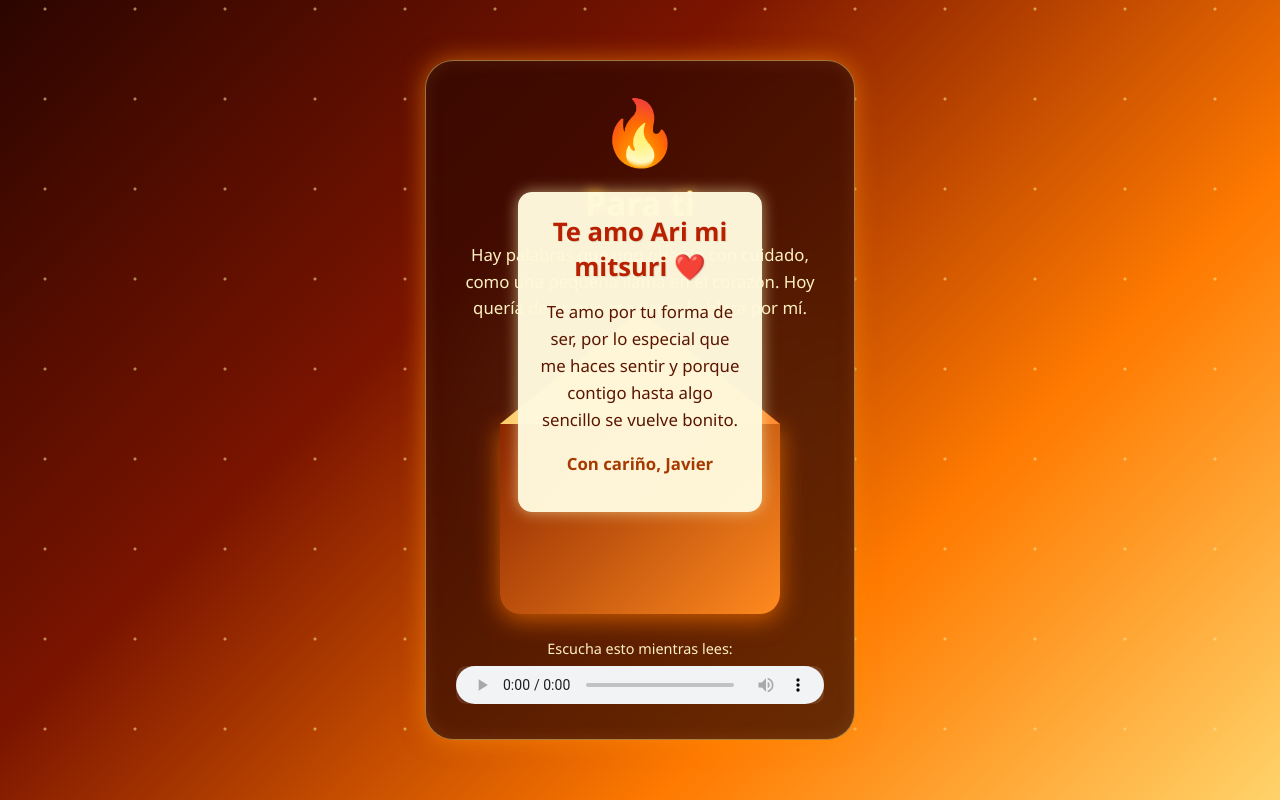
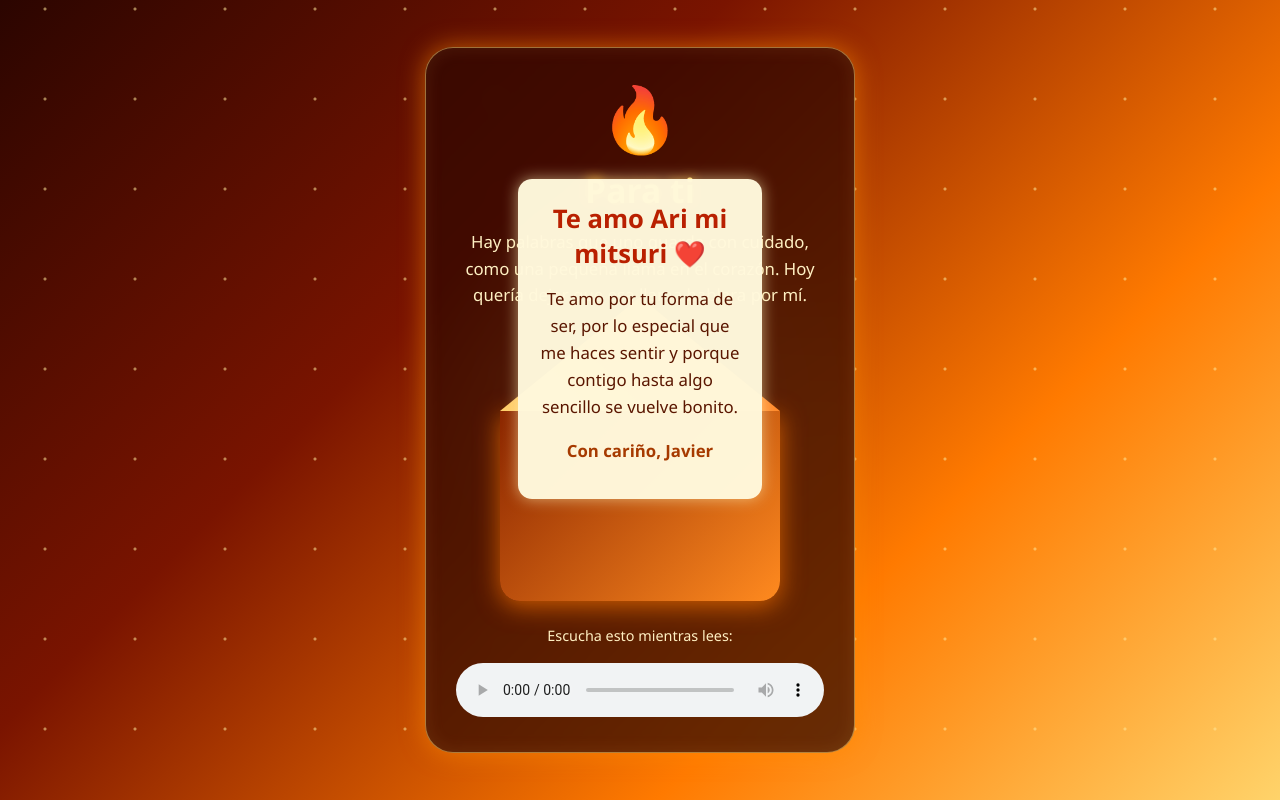
Before and after one commit to JavierGarciaUgarte/Ari-, a plain HTML site: page index.html in a window 1280 px wide. Both pictures are taken after a click on the button "Abrir mensaje". Drawn offline with Linux system fonts and the light colour scheme.

Commit message:
Update index.html

```diff
--- a/index.html
+++ b/index.html
@@ -20,218 +20,332 @@
       justify-content: center;
       align-items: center;
       overflow: hidden;
-      font-family: "Segoe UI", "apple-system", sans-serif;
+      font-family: "Segoe UI", sans-serif;
 
       background:
-        radial-gradient(circle at center, rgba(255, 210, 120, 0.25), transparent 30%),
-        linear-gradient(135deg, #2b0500 0%, #7a1400 35%, #ff7a00 70%, #ffd36a 100%);
+        radial-gradient(circle at center,
+        rgba(255, 210, 120, 0.25),
+        transparent 30%),
+
+        linear-gradient(
+        135deg,
+        #2b0500 0%,
+        #7a1400 35%,
+        #ff7a00 70%,
+        #ffd36a 100%);
     }
 
-    /* EFECTO DE FONDO: BRASAS FLOTANTES */
     body::after {
       content: "";
       position: absolute;
       inset: 0;
-      background-image: radial-gradient(circle, rgba(255, 230, 150, 0.8) 1px, transparent 2px);
+
+      background-image:
+      radial-gradient(circle,
+      rgba(255,230,150,0.8) 1px,
+      transparent 2px);
+
       background-size: 90px 90px;
+
       animation: brasas 10s linear infinite;
+
       opacity: 0.7;
+
       pointer-events: none;
-      z-index: 1;
     }
 
     @keyframes brasas {
-      from { background-position: 0 0; }
-      to { background-position: 0 -500px; }
+
+      from {
+        background-position: 0 0;
       }
 
+      to {
+        background-position: 0 -500px;
+      }
+    }
 
     .carta {
+
       position: relative;
-      z-index: 2; /* Encima del efecto de brasas */
+
+      z-index: 2;
+
       width: min(92vw, 430px);
+
       padding: 30px;
+
       border-radius: 28px;
-      text-align:center;
-      background: rgba(45, 8, 0, 0.72);
-      border: 1px solid rgba(255, 220, 120, 0.5);
-      box-shadow: 0 0 25px rgba(255, 140, 0, 0.6),
-                  inset 0 0 18px rgba(255, 200, 100, 0.1);
+
+      text-align: center;
+
+      background: rgba(45,8,0,0.72);
+
+      border: 1px solid rgba(255,220,120,0.5);
+
+      box-shadow:
+      0 0 25px rgba(255,140,0,0.6),
+      inset 0 0 18px rgba(255,200,100,0.1);
+
       backdrop-filter: blur(8px);
-      transition: opacity 0.5s ease;
     }
 
-    /* ESTILOS DE TEXTO */
     .flama {
+
       font-size: 58px;
+
       margin-bottom: 10px;
+
       animation: latido 1.5s infinite;
     }
 
     @keyframes latido {
-      0%, 100% { transform: scale(1); }
-      50% { transform: scale(1.12); }
+
+      0%,100% {
+        transform: scale(1);
+      }
+
+      50% {
+        transform: scale(1.12);
+      }
     }
 
     h1 {
+
       color: #ffd76d;
+
       font-size: 2.1rem;
+
       margin-bottom: 16px;
+
       text-shadow: 0 0 12px orange;
     }
 
     .intro {
+
       color: #fff0c2;
+
       line-height: 1.6;
+
       margin-bottom: 25px;
+
       font-size: 1.05rem;
     }
 
-    /* BOTÓN INICIAL */
     button {
+
       border: none;
+
       padding: 14px 22px;
+
       border-radius: 999px;
+
       font-size: 1rem;
+
       font-weight: bold;
+
       cursor: pointer;
+
       color: #4b1300;
-      background: linear-gradient(135deg, #fff1a8, #ffb22e, #ff6a00);
-      box-shadow: 0 0 18px rgba(255, 180, 40, 0.7);
+
+      background:
+      linear-gradient(
+      135deg,
+      #fff1a8,
+      #ffb22e,
+      #ff6a00);
+
+      box-shadow:
+      0 0 18px rgba(255,180,40,0.7);
+
       transition: all 0.3s ease;
     }
 
     button:hover {
+
       transform: scale(1.05);
-      box-shadow: 0 0 25px rgba(255, 180, 40, 0.9);
+
+      box-shadow:
+      0 0 25px rgba(255,180,40,0.9);
     }
 
-    /* Clase para ocultar elementos al presionar el botón */
-    .oculto {
+    .sobre-contenedor {
+
       opacity: 0;
-      pointer-events: none;
+
+      display: none;
+
+      position: relative;
+
+      margin-top: 30px;
+
+      z-index: 5;
     }
 
-    /* CONTENEDOR DEL SOBRE - OCULTO INICIALMENTE */
-    .sobre-contenedor {
-      opacity: 0; /* Oculto con opacidad para poder animarlo */
-      display: none; /* También oculto para que no ocupe espacio */
-      position: relative;
-      margin-top: 30px;
-      z-index: 5; /* Asegura que el sobre esté encima de todo */
+    @keyframes aparecerSobre {
+
+      from {
+        opacity: 0;
+        transform: translateY(20px);
       }
 
-    /* Animación para hacer aparecer el sobre */
-    @keyframes aparecerSobre {
-      from { opacity: 0; transform: translateY(20px); }
-      to { opacity: 1; transform: translateY(0); }
+      to {
+        opacity: 1;
+        transform: translateY(0);
+      }
     }
 
-    /* EL SOBRE (CUERPO INFERIOR) */
     .sobre {
+
       position: relative;
+
       width: 280px;
+
       height: 190px;
+
       margin: auto;
-      background: linear-gradient(135deg, #8b2600, #ff8a1f);
+
+      background:
+      linear-gradient(
+      135deg,
+      #8b2600,
+      #ff8a1f);
+
       border-radius: 0 0 20px 20px;
-      box-shadow: 0 5px 25px rgba(255, 120, 0, 0.7);
+
+      box-shadow:
+      0 5px 25px rgba(255,120,0,0.7);
     }
 
-    /* LA TAPA DEL SOBRE (SOLAPA) */
     .tapa {
+
       position: absolute;
+
       width: 100%;
+
       height: 100%;
-      background: linear-gradient(135deg, #ffcf6b, #ff5a00);
-      clip-path: polygon(0 0, 100% 0, 50% 60%);
+
+      background:
+      linear-gradient(
+      135deg,
+      #ffcf6b,
+      #ff5a00);
+
+      clip-path:
+      polygon(
+      0 0,
+      100% 0,
+      50% 60%);
+
       transform-origin: top;
-      transition: transform 1.2s cubic-bezier(0.4, 0, 0.2, 1); /* Curva suave */
-      z-index: 3; /* Encima del papel inicialmente */
+
+      transition:
+      transform 1.2s cubic-bezier(0.4,0,0.2,1);
+
+      z-index: 3;
     }
 
-    /* Estado de la tapa cuando se abre */
     .abrir-tapa .tapa {
+
       transform: rotateX(180deg);
-      clip-path: polygon(0 0, 100% 0, 50% 60%);
-      z-index: 1; /* Pasa detrás del papel al abrirse */
+
+      z-index: 1;
     }
 
-    /* EL PAPEL DENTRO DEL SOBRE */
     .papel {
+
       position: absolute;
+
       left: 18px;
+
       right: 18px;
+
       bottom: 14px;
+
       padding: 22px;
+
       border-radius: 14px;
-      background: rgba(255, 248, 220, 0.98);
+
+      background:
+      rgba(255,248,220,0.98);
+
       color: #5a1600;
-      box-shadow: 0 0 15px rgba(255, 240, 180, 0.6);
-      transform: translateY(35px); /* Posición inicial oculta dentro */
+
+      box-shadow:
+      0 0 15px rgba(255,240,180,0.6);
+
+      transform: translateY(35px);
+
       opacity: 0;
-      transition: all 1.2s 0.6s cubic-bezier(0.4, 0, 0.2, 1); /* Sale con retardo */
-      z-index: 2; /* Detrás de la tapa cerrada, delante al abrirse */
+
+      transition:
+      all 1.2s 0.6s cubic-bezier(0.4,0,0.2,1);
+
+      z-index: 2;
     }
 
-    /* Estado del papel cuando sale */
     .salir-papel .papel {
-      transform: translateY(-88px); /* Sube hasta salir */
+
+      transform: translateY(-88px);
+
       opacity: 1;
     }
 
-    /* CONTENIDO DEL MENSAJE ESCRITO */
     .papel h2 {
+
       color: #b92000;
+
       margin-bottom: 15px;
+
       font-size: 1.6rem;
-      text-shadow: 1px 1px 1px rgba(0,0,0,0.1);
     }
 
     .papel p {
+
       line-height: 1.6;
+
       font-size: 1.05rem;
+
       margin-bottom: 12px;
     }
 
     .firma {
+
       margin-top: 18px;
+
       font-weight: bold;
+
       color: #a63a00;
+
       font-size: 1.1rem;
     }
 
-    /* CONTENEDOR DE LA MÚSICA (VISIBLE) */
     .musica-contenedor {
-      position: relative;
-      z-index: 6; /* Encima de todo */
+
       width: 100%;
+
       margin-top: 25px;
-      display: none; /* Oculto inicialmente */
+
+      display: none;
+
       opacity: 0;
-      transition: opacity 0.5s ease;
     }
 
-    /* Animación para el reproductor */
-    @keyframes aparecerMusica {
-      to { display: block; opacity: 1; }
+    audio {
+
+      width: 100%;
+
+      margin-top: 10px;
+
+      border-radius: 10px;
     }
-
-    /* ESTILO DEL REPRODUCTOR AUDIO */
-    audio {
-      width: 100%;
-      height: 38px;
-      border-radius: 10px;
-      background-color: rgba(255, 255, 255, 0.1); /* Fondo sutil para móvil */
-    }
-
 
   </style>
 </head>
 
 <body>
 
-  <main class="carta" id="introCarta">
+  <main class="carta">
 
     <div class="flama">🔥</div>
 
@@ -243,36 +357,70 @@
       Hoy quería dejar que esa llama hablara por mí.
     </p>
 
-    <!-- Botón que inicia la animación y hace visible el reproductor -->
-    <button id="btnAbrir" onclick="secuenciaApertura()">
+    <button
+      id="btnAbrir"
+      onclick="secuenciaApertura()">
+
       Abrir mensaje
+
     </button>
 
-    <section id="sobreContenedor" class="sobre-contenedor">
+    <section
+      id="sobreContenedor"
+      class="sobre-contenedor">
 
       <div class="sobre">
+
         <div class="tapa"></div>
+
         <div class="papel">
-          <h2>Te amo Ari mi mitsuri ❤️</h2>
+
+          <h2>
+            Te amo Ari mi mitsuri ❤️
+          </h2>
+
           <p>
             Te amo por tu forma de ser,
             por lo especial que me haces sentir
             y porque contigo hasta algo sencillo
             se vuelve bonito.
           </p>
-          <p class="firma">Con cariño, Javier</p>
+
+          <p class="firma">
+            Con cariño, Javier
+          </p>
+
         </div>
+
       </div>
 
     </section>
 
-    <!-- Reproductor de música visible debajo de la carta -->
-    <div id="musicaContenedor" class="musica-contenedor">
-      <p style="color:#fff0c2; font-size:0.9rem; margin-bottom:8px;">Escucha esto mientras lees:</p>
-      <audio id="musica" controls loop>
-        <source src="Un_futuro_sin_ti.mp3" type="audio/mpeg">
-        Tu navegador no soporta el elemento de audio.
+    <div
+      id="musicaContenedor"
+      class="musica-contenedor">
+
+      <p
+        style="
+        color:#fff0c2;
+        font-size:0.9rem;
+        margin-bottom:8px;">
+
+        Escucha esto mientras lees:
+
+      </p>
+
+      <audio
+        id="musica"
+        controls
+        loop
+        preload="auto"
+        src="./Un_futuro_sin_ti.mp3">
+
+        Tu navegador no soporta audio.
+
       </audio>
+
     </div>
 
   </main>
@@ -280,46 +428,72 @@
   <script>
 
     function secuenciaApertura() {
-      // 1. Ocultar el botón y el texto introductorio
-      const btn = document.getElementById("btnAbrir");
-      const intro = document.getElementById("introCarta");
 
-      btn.style.opacity = '0';
-      btn.style.pointerEvents = 'none';
+      const btn =
+      document.getElementById(
+      "btnAbrir");
 
-      // 2. Esperar medio segundo para que desaparezca el botón y luego mostrar el sobre
+      btn.style.opacity = "0";
+
+      btn.style.pointerEvents =
+      "none";
+
       setTimeout(() => {
-        const sobreCont = document.getElementById("sobreContenedor");
 
-        sobreCont.style.display = "block";
-        sobreCont.style.animation = "aparecerSobre 0.5s forwards";
+        const sobreCont =
+        document.getElementById(
+        "sobreContenedor");
 
-        // 3. Otro breve retardo para iniciar la animación de apertura del sobre
+        sobreCont.style.display =
+        "block";
+
+        sobreCont.style.opacity =
+        "1";
+
+        sobreCont.style.animation =
+        "aparecerSobre 0.5s forwards";
+
         setTimeout(() => {
-          sobreCont.classList.add("abrir-tapa");
-          sobreCont.classList.add("salir-papel");
 
-          // 4. Esperar a que el papel salga del todo y entonces mostrar el reproductor
+          sobreCont.classList.add(
+          "abrir-tapa");
+
+          sobreCont.classList.add(
+          "salir-papel");
+
           setTimeout(() => {
-            const musicaCont = document.getElementById("musicaContenedor");
-            const musica = document.getElementById("musica");
 
-            musicaCont.style.display = "block";
-            musicaCont.style.animation = "aparecerMusica 0.5s forwards";
+            const musicaCont =
+            document.getElementById(
+            "musicaContenedor");
 
-            // Bajamos el volumen inicial para que no asuste
+            const musica =
+            document.getElementById(
+            "musica");
+
+            musicaCont.style.display =
+            "block";
+
+            musicaCont.style.opacity =
+            "1";
+
+            musica.load();
+
             musica.volume = 0.5;
 
+            musica.play().catch(() => {
 
-            musica.play().catch(() => {
-              console.log("Auto-play bloqueado por Chrome. El reproductor es visible para ella.");
+              console.log(
+              "Dale play manualmente.");
+
             });
 
-          }, 1400); // Retardo después de que sale el papel (1.2s de animación de papel + 0.2s extra)
+          }, 1400);
 
-        }, 100); // Breve retardo para asegurar que el sobre 'apareció'
+        }, 100);
 
-      }, 500); // Tiempo que tarda el botón en desaparecer
+      }, 500);
+
     }
 
   </script>
```
Lines whose indentation alone changed are shown as unchanged.
